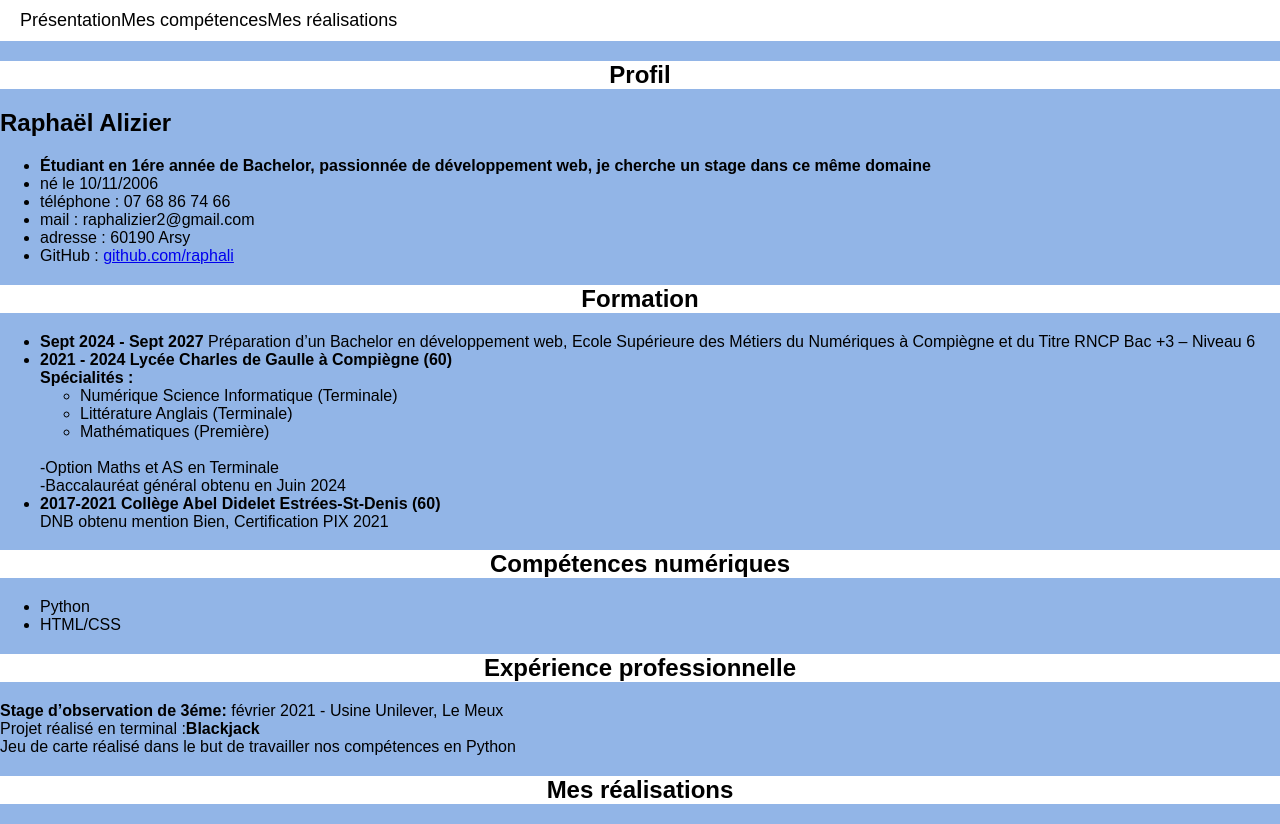
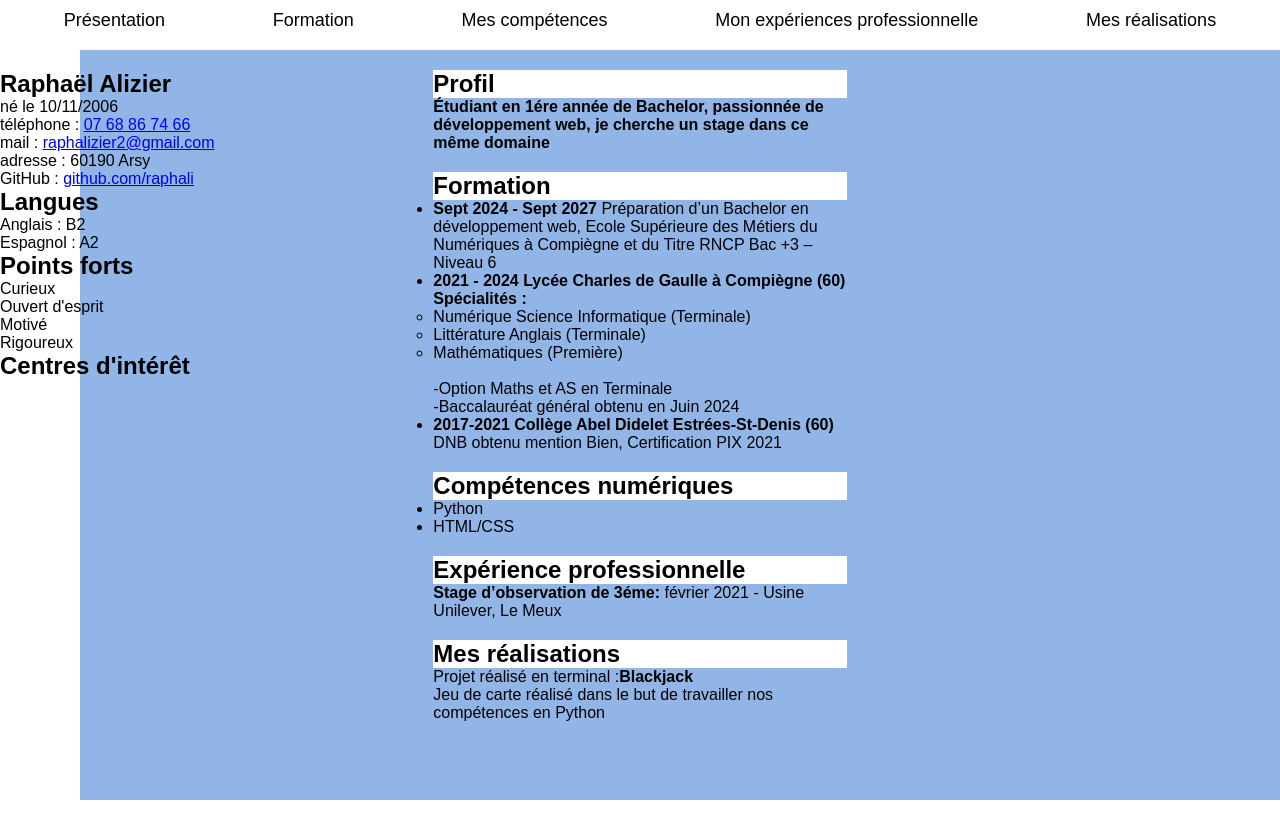
Before and after one commit to raphali/CV, a plain HTML site: page index.html in a window 1280 px wide. After the commit the page ends 800 px from the top, so only its background shows below. Drawn offline with Linux system fonts and the light colour scheme.

Commit message:
Third commit

```diff
--- a/assets/css/CVCSS.css
+++ b/assets/css/CVCSS.css
@@ -1,22 +1,35 @@
-body {
-    background-color: rgb(146, 181, 231);
-    font-family: Arial, sans-serif;
+* {
     margin: 0;
     padding: 0;
 }
 
+body {
+    background: linear-gradient(to left, rgb(146, 181, 231) 1200px, white 100px);
+    font-family: Arial, sans-serif;
+}
+
+.container {
+    display: grid;
+    grid-template-columns: repeat(3, 1fr);
+    grid-template-rows: repeat(8, 1fr);
+    gap:20px;
+    height: 100vh;
+}
+
 nav {
     background-color: white;
-    display:flex;
-    padding: 10px 20px;
+    grid-column:1/4;
+    grid-row:1;
+    height:30px;
+    padding: 10px;
 }
 
 .nav-list {
     list-style: none;
     display:flex;
-    justify-content:center;
-    margin:0;
-    padding:0;
+    justify-content: space-around;
+    align-items: center;
+
 }
 
 .nav-list a {
@@ -30,8 +43,52 @@ nav {
     color: rgb(146, 181, 231);
 }
 
-h1 {
+#Presentation {
+    grid-column: 2;
+    grid-row: 2;
+}
+
+#Presentation>h1 {
     background-color: white;
-    display:flex;
-    justify-content:center;
 }
+
+#Formation {
+    grid-column: 2;
+    grid-row:3;
+}
+
+#Formation>h1 {
+    background-color: white;
+}
+
+#Competences {
+    grid-column: 2;
+    grid-row: 4;
+}
+
+#Competences>h1 {
+    background-color: white;
+}
+
+#Experiences {
+    grid-column: 2;
+    grid-row: 5;
+}
+
+#Experiences>h1 {
+    background-color: white ;
+}
+
+#Realisation {
+    grid-column:2;
+    grid-row:6;
+}
+
+#Realisation>h1 {
+    background-color:white;
+}
+
+#cote {
+    grid-column: 1;
+    grid-row:2/4;
+}
--- a/index.html
+++ b/index.html
@@ -1,3 +1,4 @@
+
 <!DOCTYPE html>
 <html lang="fr">
 
@@ -9,32 +10,27 @@
 </head>
 
 <body>
-    <header>
+    <div class="container">
         <nav class="navbar">
             <ul class="nav-list">
                 <li><a href="#Presentation"> Présentation</a></li>
+                <li><a href="#Formation"> Formation</a></li>
                 <li><a href="#Competences"> Mes compétences</a></li>
+                <li><a href="#Experiences"> Mon expériences professionnelle</a></li>
                 <li><a href="#Realisation"> Mes réalisations</a></li>
             </ul>
         </nav>
-    </header>
+
         <section id="Presentation" class="section">
-        <div class="presentation">
             <h1> Profil </h1>
-            <h2><strong>Raphaël Alizier</h2>
-            <ul class="presentation-list">
-                <li>Étudiant en 1ére année de Bachelor, passionnée de développement web, je cherche un stage dans ce même
-                    domaine</strong> </li>
-                <li>né le 10/11/2006 </li>
-                <li>téléphone : 07 68 86 74 66 </li>
-                <li>mail : raphalizier2@gmail.com </li>
-                <li>adresse : 60190 Arsy </li>
-                <li>GitHub : <a href="https://github.com/raphali">github.com/raphali</a></li>
-            </ul>
-        </div>
+            <p class="profil">
+                <strong>Étudiant en 1ére année de Bachelor, passionnée de développement web, je cherche un stage dans ce
+                    même
+                    domaine</strong>
+            </p>
         </section>
         <p>
-    <section id="Presentation" class="section">
+        <section id="Formation" class="section">
             <h1> Formation </h1>
             <ul class="formation-list">
                 <li><strong>Sept 2024 - Sept 2027</strong> Préparation d’un Bachelor en développement web, Ecole
@@ -47,9 +43,11 @@
                         <li>Mathématiques (Première)</li>
                     </ul><br>
                     -Option Maths et AS en Terminale <br>
-    -Baccalauréat général obtenu en Juin 2024 <br></li>
+                    -Baccalauréat général obtenu en Juin 2024 <br>
+                </li>
 
-        <li><strong>2017-2021 Collège Abel Didelet Estrées-St-Denis (60)</strong><br>DNB obtenu mention Bien, Certification PIX 2021</li>
+                <li><strong>2017-2021 Collège Abel Didelet Estrées-St-Denis (60)</strong><br>DNB obtenu mention Bien,
+                    Certification PIX 2021</li>
             </ul>
         </section>
         <section id="Competences" class="section">
@@ -61,13 +59,36 @@
         </section>
         <section id="Experiences" class="section">
             <h1>Expérience professionnelle</h1>
-    <strong>Stage d’observation de 3éme:</strong> février 2021 - Usine Unilever, Le Meux <br>
-    Projet réalisé en terminal :<strong>Blackjack</strong><br> Jeu de carte réalisé dans le but de travailler nos compétences en Python
+            <strong>Stage d’observation de 3éme:</strong> février 2021 - Usine Unilever, Le Meux
+
         </section>
         <section id="Realisation" class="section">
             <h1>Mes réalisations</h1>
+            Projet réalisé en terminal :<strong>Blackjack</strong><br> Jeu de carte réalisé dans le but de travailler
+            nos compétences en Python
         </section>
         </p>
+        <section id="cote" class="section">
+            <h2><strong>Raphaël Alizier</strong></h2>
+            <p>né le 10/11/2006 <br>
+                téléphone : <a href="tel:+33768867466">07 68 86 74 66</a> <br>
+                mail : <a href="mailto:raphalizier2@gmail.com"> raphalizier2@gmail.com </a><br>
+                adresse : 60190 Arsy <br>
+                GitHub : <a href="https://github.com/raphali">github.com/raphali</a> <br>
+            </p>
+            <h1>Langues</h1>
+            <p>Anglais : B2 <br>
+                Espagnol : A2
+            </p>
+            <h1>Points forts</h1>
+            <p>Curieux <br>
+                Ouvert d'esprit <br>
+                Motivé <br>
+                Rigoureux </p>
+            <h1>Centres d'intérêt</h1>
+        </section>
+
+    </div>
 </body>
 
 </html>
```
Lines whose indentation alone changed are shown as unchanged.
